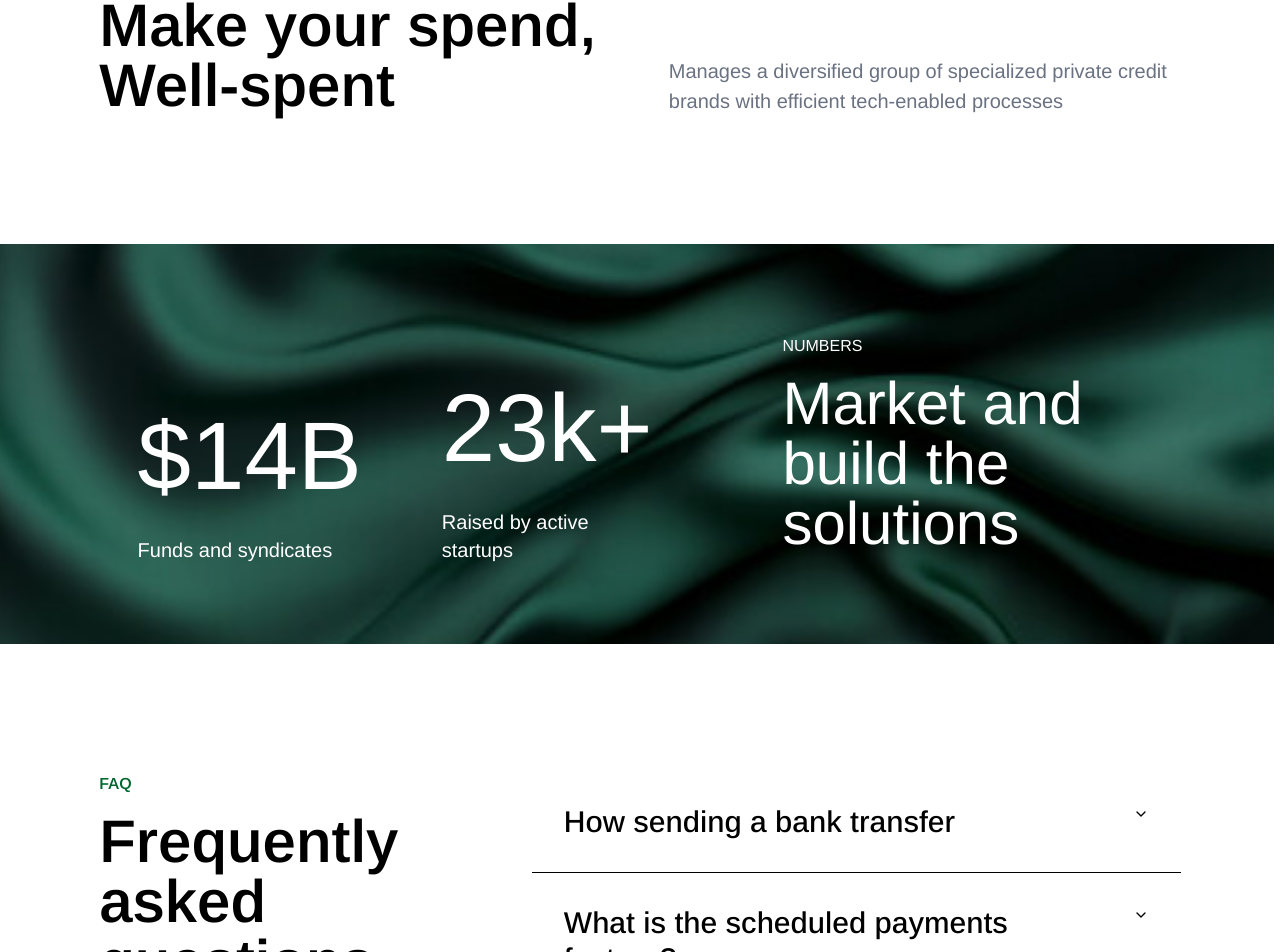
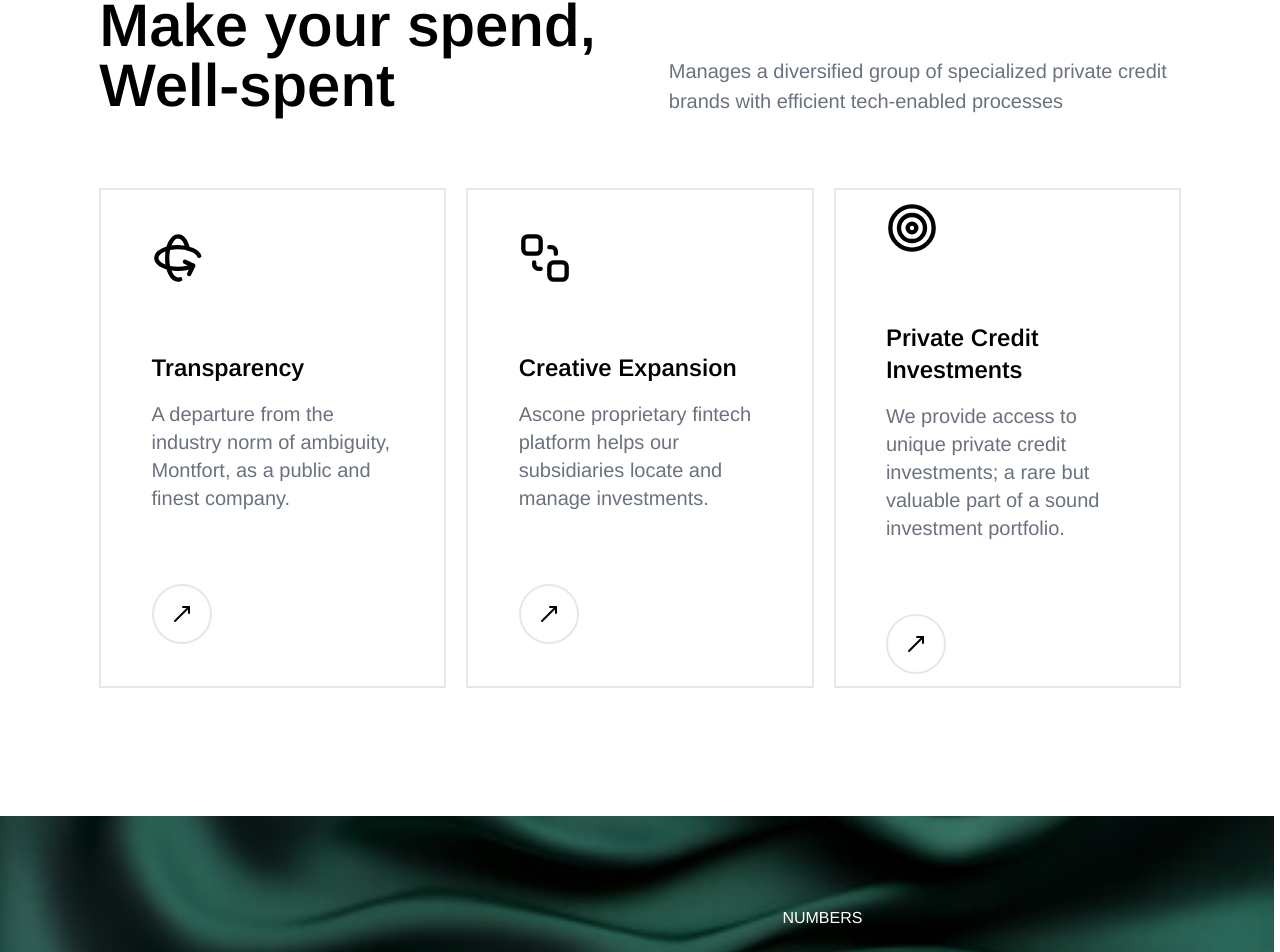
Before and after one commit to michaelleoliveir/ascone-landing-page, a React (Vite) app: page / in a window 1280 px wide. Shown: the part 1975-2927 px from the top of the page. Built offline with nearby package versions, Linux system fonts and the light colour scheme.

Commit message:
feat: add Cards component with animated card functionality and card data

```diff
--- a/package.json
+++ b/package.json
@@ -14,6 +14,7 @@
     "@tailwindcss/vite": "^4.1.12",
     "class-variance-authority": "^0.7.1",
     "clsx": "^2.1.1",
+    "framer-motion": "^12.23.12",
     "lucide-react": "^0.542.0",
     "react": "^19.1.1",
     "react-dom": "^19.1.1",
--- /dev/null
+++ b/src/components/Cards/Cards.jsx
@@ -0,0 +1,67 @@
+import { useState, cloneElement } from 'react';
+// eslint-disable-next-line no-unused-vars
+import { motion, AnimatePresence } from 'framer-motion';
+import { MoveUpRight } from 'lucide-react';
+import { cardData } from './cardData';
+
+const Cards = () => {
+    const [expandedIndex, setExpandedIndex] = useState(null);
+
+    const handleCardClick = (index) => {
+        setExpandedIndex(index === expandedIndex ? null : index);
+    };
+
+    const cardVariants = {
+        expanded: {
+            width: "600px",
+            transition: {
+                duration: 0.7,
+                ease: "easeInOut"
+            }
+        },
+        collapsed: {
+            width: '420px',
+            transition: {
+                duration: 0.7,
+                ease: "easeInOut"
+            }
+        }
+    };
+
+    return (
+        <div className='mt-18 flex flex-col md:flex-row justify-center items-center gap-5'>
+            {cardData.map((card, index) => (
+                <motion.div
+                    key={index}
+                    className={`card cursor-pointer h-[500px] bg-cover bg-center border-2 ${index === expandedIndex ? 'bg-(--color-beige) border-(--color-beige) rounded-tr-[10rem]' : 'bg-white border-gray-200'}`}
+                    variants={cardVariants}
+                    initial="collapsed"
+                    animate={index === expandedIndex ? 'expanded' : 'collapsed'}
+                    onClick={() => handleCardClick(index)}
+                >
+                    <div className="flex flex-col justify-center items-center h-full">
+                        <div className="flex flex-col justify-center items-start h-full px-4 w-[80%] mx-auto">
+                            <div className='mb-13'>
+                                {cloneElement(card.icon, {
+                                    color: index === expandedIndex ? '#022f30' : 'black',
+                                    size: 52,
+                                })}
+                            </div>
+                            <h1 className={`text-2xl font-semibold py-4 text-left w-full ${index === expandedIndex ? 'text-(--color-green)' : 'text-black'}`}>
+                                {card.title}
+                            </h1>
+                            <p className={`text-left text-xl w-full ${index === expandedIndex ? 'text-(--color-green)' : 'text-gray-500'}`}>
+                                {card.description}
+                            </p>
+                            <button className={`mt-18 self-start p-4 rounded-[50%] ${index === expandedIndex ? 'bg-(--color-green)' : 'border-2 border-gray-200'} cursor-pointer`}>
+                                <MoveUpRight color={`${index === expandedIndex ? 'white' : 'black'}`} />
+                            </button>
+                        </div>
+                    </div>
+                </motion.div>
+            ))}
+        </div>
+    );
+};
+
+export default Cards;
--- /dev/null
+++ b/src/components/Cards/cardData.jsx
@@ -0,0 +1,19 @@
+import { Rotate3D, SendToBack, Target } from "lucide-react";
+
+export const cardData = [
+    {
+        title: "Transparency",
+        description: "A departure from the industry norm of ambiguity, Montfort, as a public and finest company.",
+        icon: <Rotate3D size={45} />
+    },
+    {
+        title: "Creative Expansion",
+        description: "Ascone proprietary fintech platform helps our subsidiaries locate and manage investments.",
+        icon: <SendToBack size={45} />
+    },
+    {
+        title: "Private Credit Investments",
+        description: "We provide access to unique private credit investments; a rare but valuable part of a sound investment portfolio.",
+        icon: <Target size={45} />
+    },
+];
--- a/src/sections/Values/Values.jsx
+++ b/src/sections/Values/Values.jsx
@@ -1,3 +1,5 @@
+import Cards from "@/components/Cards/Cards"
+
 const Values = () => {
     return (
         <div className="mt-32">
@@ -19,7 +21,7 @@ const Values = () => {
 
             {/* cards */}
             <div>
-
+                <Cards />
             </div>
         </div>
     )
```
Also changed, not shown: 1 other file (tests, documents, lock files or other folders).
